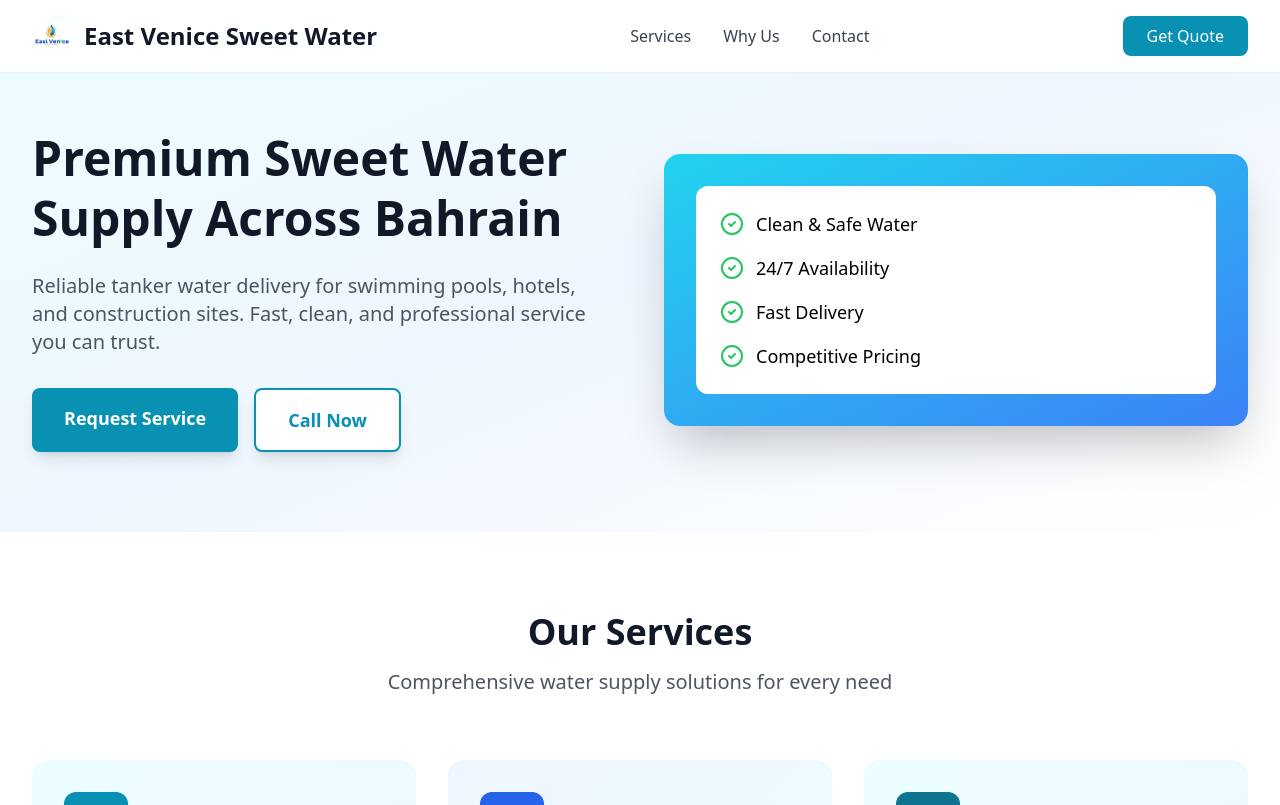
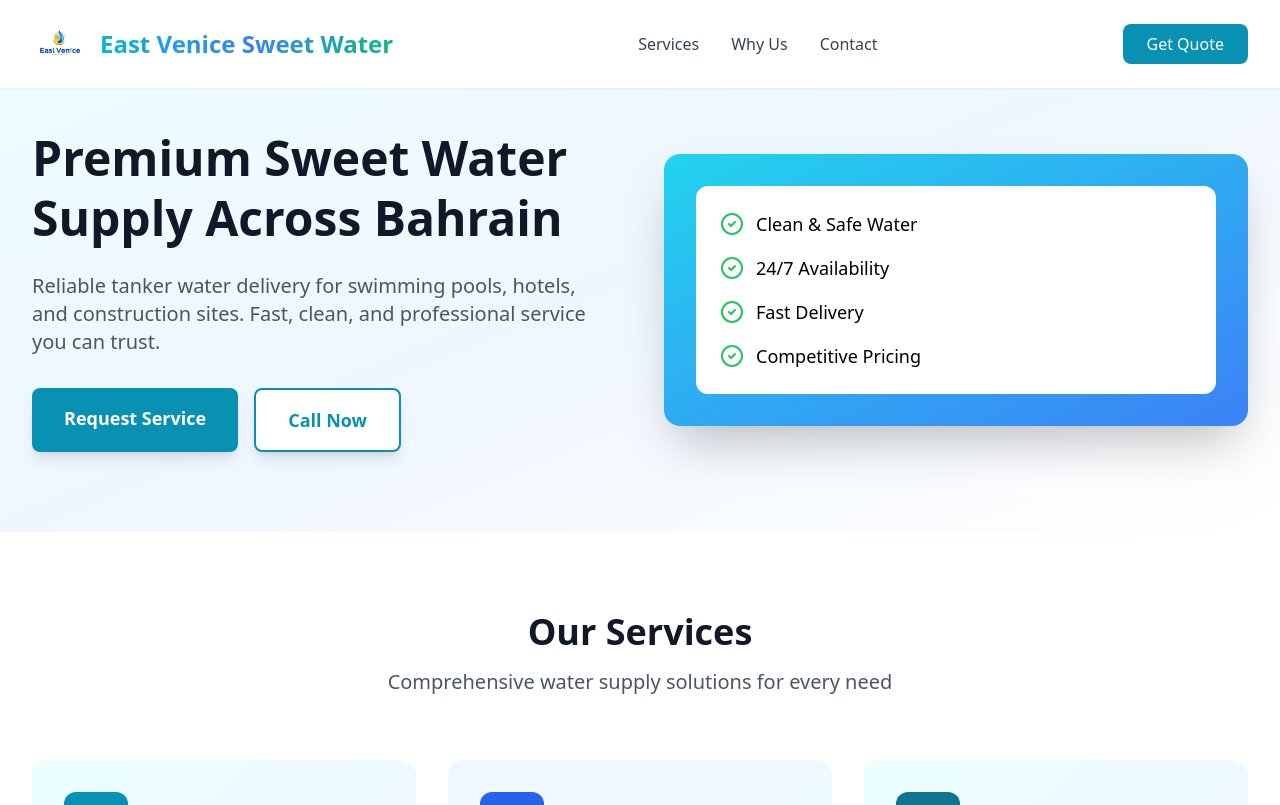
Before and after one commit to RahulRamaChandra/east-venice-sweet-water, a React (Vite) app: page / in a window 1280 px wide. Shown: the top 805 px of the page. Built offline with nearby package versions, Linux system fonts and the light colour scheme.

Commit message:
edit on title and logo header

```diff
--- a/src/App.tsx
+++ b/src/App.tsx
@@ -69,11 +69,22 @@
           <div className="flex items-center space-x-3">
             <img
               src={logo}
-              alt="East Venice Sweet Water"
-              className="w-10 h-10 rounded-lg object-contain"
+              alt="East Venice Sweet Water logo"
+              className="h-14 w-14 object-contain rounded-md bg-white p-1"
               loading="eager"
             />
-            <h1 className="text-2xl font-bold text-gray-900">East Venice Sweet Water</h1>
+
+            <h1
+              className="
+                text-2xl font-extrabold leading-tight
+                bg-gradient-to-r
+                from-cyan-500 via-blue-500 to-emerald-500
+                bg-clip-text text-transparent
+                whitespace-nowrap
+              "
+            >
+              East Venice Sweet Water
+            </h1>
           </div>
           <nav className="hidden md:flex space-x-8">
             <a href="#services" className="text-gray-700 hover:text-cyan-600 transition">Services</a>
```
